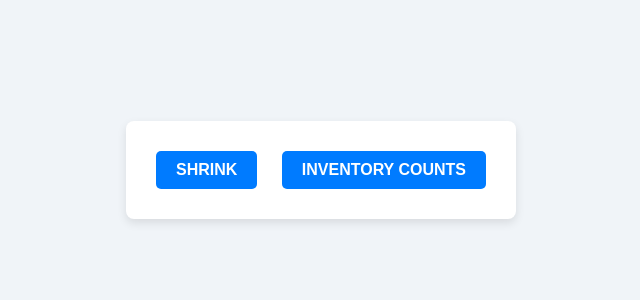
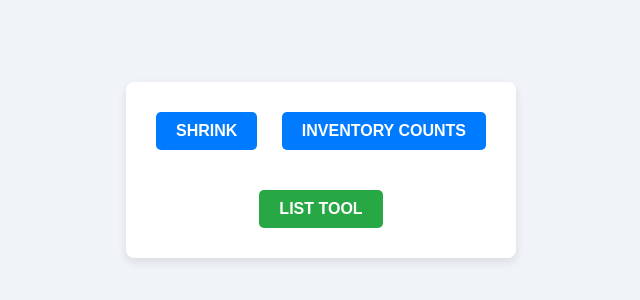
Before and after one commit to KarshBa/HGC_USER_DASH, a plain HTML site: page index.html in a window 1280 px wide. Shown: the part 230-530 px from the top of the page, without its empty margins (319-959 px from the left). Drawn offline with Linux system fonts and the light colour scheme.

Commit message:
Update index.html

```diff
--- a/index.html
+++ b/index.html
@@ -38,6 +38,14 @@
         .button:hover {
             background-color: #0056b3;
         }
+
+        /* Green button style */
+        .button.green {
+            background-color: #28a745;
+        }
+        .button.green:hover {
+            background-color: #1e7e34;
+        }
     </style>
 </head>
 <body>
@@ -45,6 +53,11 @@
 <div class="dashboard">
     <a href="https://inventory-app-bxr3.onrender.com/user.html" class="button">SHRINK</a>
     <a href="https://inventory-counts.onrender.com/user.html" class="button">INVENTORY COUNTS</a>
+
+    <!-- List Tool button -->
+    <div style="margin-top: 20px;">
+        <a href="https://inventory-counts.onrender.com/simplelist.html" class="button green">LIST TOOL</a>
+    </div>
 </div>
 
 </body>
```
